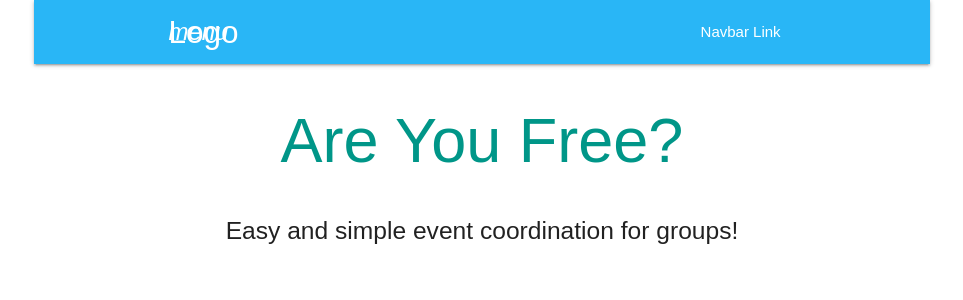
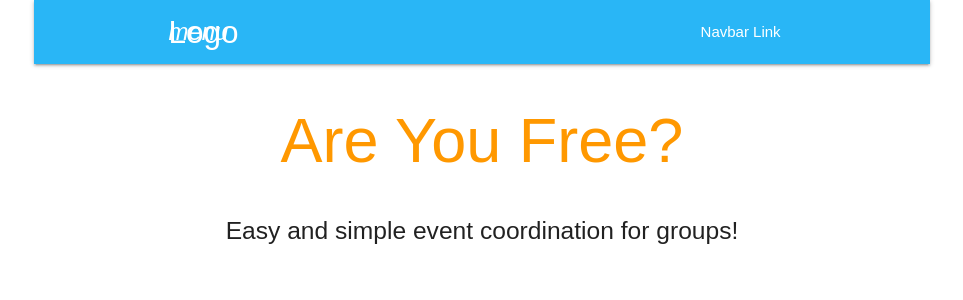
Before and after one commit to shimoal/are-you-free, a React (Create React App) app in the folder client/: page / in a window 1280 px wide. Shown: the top 300 px of the page, without its empty margins (158-1121 px from the left). Built offline with nearby package versions, Linux system fonts and the light colour scheme.

Commit message:
Change title color back to orange

```diff
--- a/client/src/components/Landing.tsx
+++ b/client/src/components/Landing.tsx
@@ -3,7 +3,7 @@ import * as React from "react";
 export default () => {
 	return (
 		<div>
-			<h1 className="header center teal-text">Are You Free?</h1>
+			<h1 className="header center orange-text">Are You Free?</h1>
 			<div className="row center">
 				<h5 className="header col s12 light">
 					Easy and simple event coordination for groups!
```
